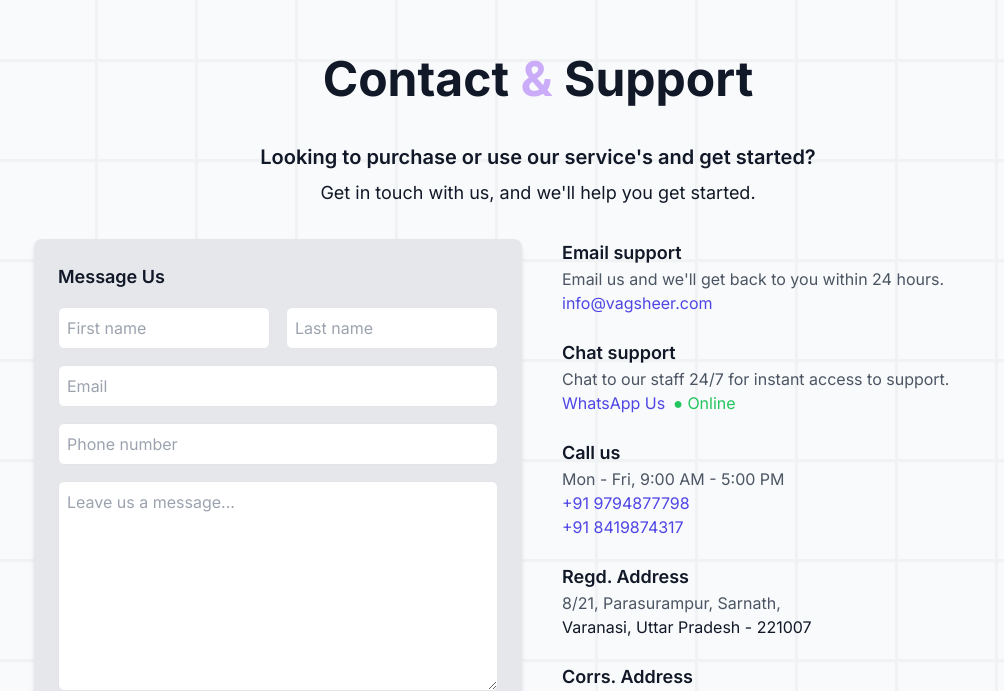
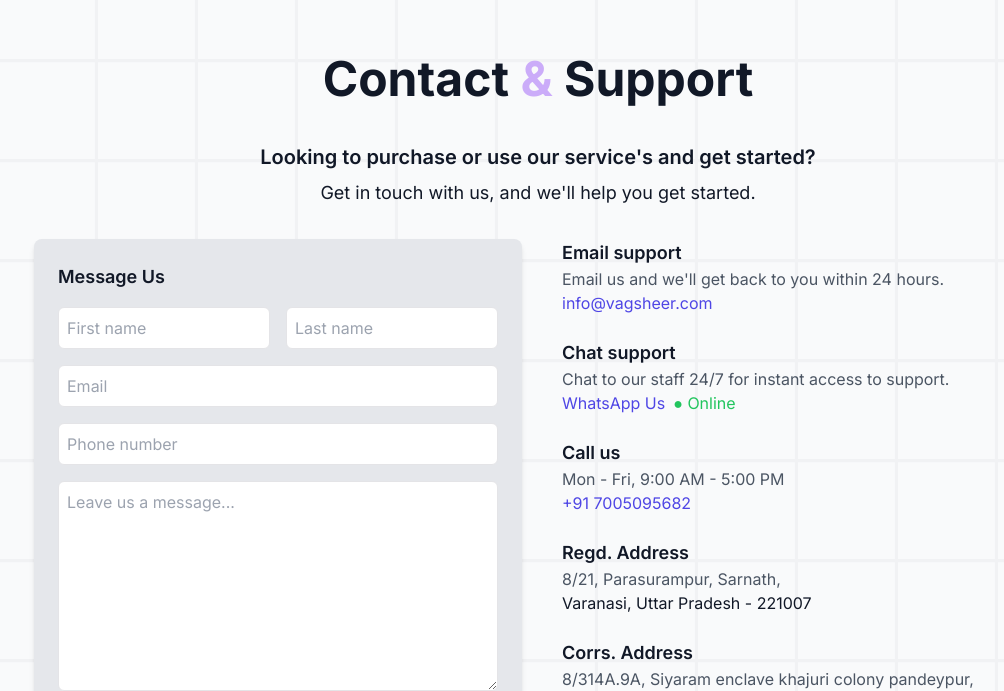
Before and after one commit to vag-web/vagsheer, a Next.js app: page /contactus in a window 1280 px wide. Shown: the part 141-832 px from the top of the page, without its empty margins (102-1106 px from the left). Built offline with nearby package versions, Linux system fonts and the light colour scheme.

Commit message:
contact updates

```diff
--- a/app/contactus/page.tsx
+++ b/app/contactus/page.tsx
@@ -136,7 +136,7 @@
                     </p>
                     <a href="#" className="text-indigo-600">
                       <a
-                        href="https://wa.me/+919794877798"
+                        href="https://wa.me/+917005095682"
                         className=""
                         target="_blank"
                         rel="noopener noreferrer"
@@ -152,8 +152,8 @@
                     <p className="text-gray-600">
                       Mon - Fri, 9:00 AM - 5:00 PM
                     </p>
-                    <p className="text-indigo-600">+91 9794877798</p>
-                    <p className="text-indigo-600">+91 8419874317</p>
+                    <p className="text-indigo-600">+91 7005095682</p>
+                    {/* <p className="text-indigo-600">+91 8419874317</p> */}
                   </div>
                   <div>
                     <h2 className="text-lg font-semibold">Regd. Address</h2>
```
